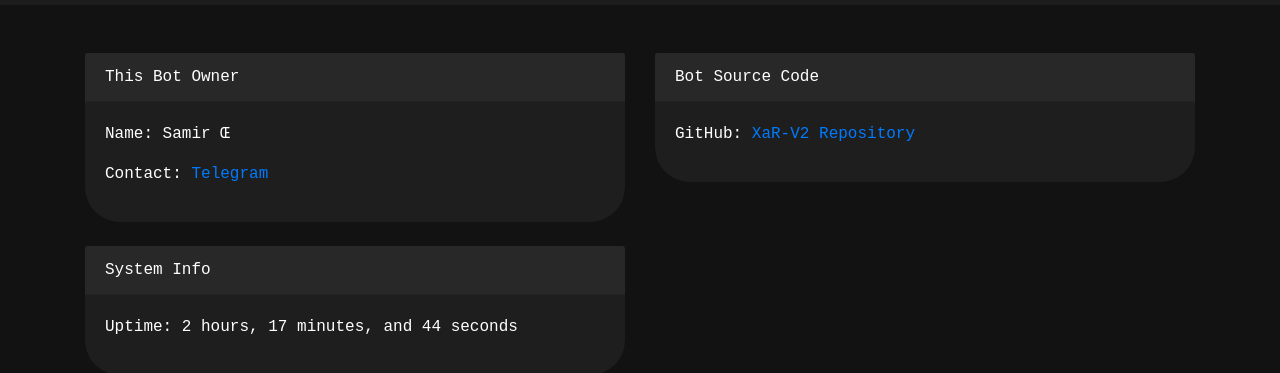
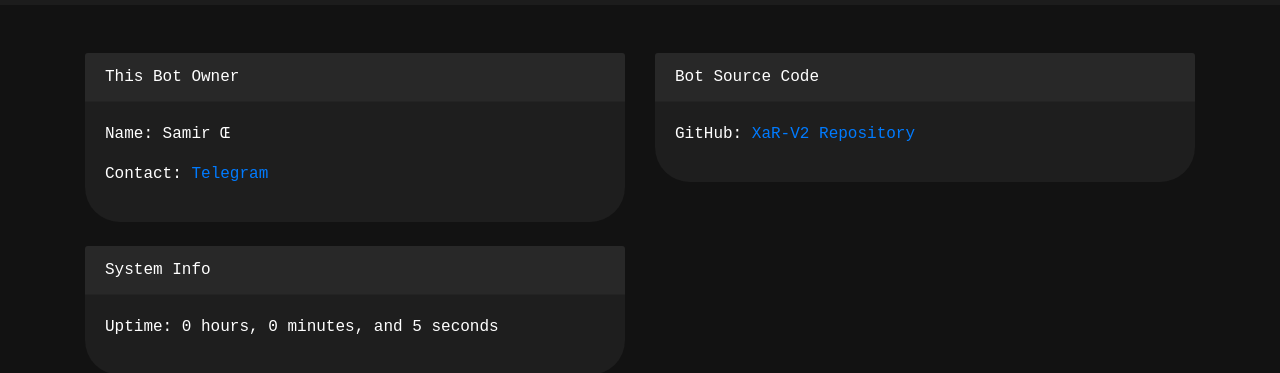
Before and after one commit to mouricedevs/telegram-bot, a website: page public/index.html in a window 1280 px wide. Shown: the part 81-454 px from the top of the page. Drawn offline with nearby package versions, Linux system fonts and the light colour scheme.

Commit message:
Update index.html

```diff
--- a/public/index.html
+++ b/public/index.html
@@ -112,19 +112,22 @@
     <script src="https://stackpath.bootstrapcdn.com/bootstrap/4.5.2/js/bootstrap.min.js"></script>
     <script>
         document.addEventListener('DOMContentLoaded', function () {
-                        const serverStartTime = 0;
+            let startTime = Date.now();
 
             function formatUptime(uptime) {
-                const seconds = Math.floor(uptime / 1000) % 60;
-                const minutes = Math.floor(uptime / (1000 * 60) - 55) % 60;
-                const hours = Math.floor(uptime / (1000 * 60 * 60) - 476749);
+                const seconds = Math.floor(uptime / 1000);
+                const minutes = Math.floor(seconds / 60);
+                const hours = Math.floor(minutes / 60);
 
-                return `${hours} hours, ${minutes} minutes, and ${seconds} seconds`;
+                const remainingSeconds = seconds % 60;
+                const remainingMinutes = minutes % 60;
+
+                return `${hours} hours, ${remainingMinutes} minutes, and ${remainingSeconds} seconds`;
             }
 
             function fetchUptime() {
                 const now = Date.now();
-                const uptime = now - serverStartTime;
+                const uptime = now - startTime;
                 const uptimeString = formatUptime(uptime);
                 document.getElementById('uptime').innerText = uptimeString;
             }
```
